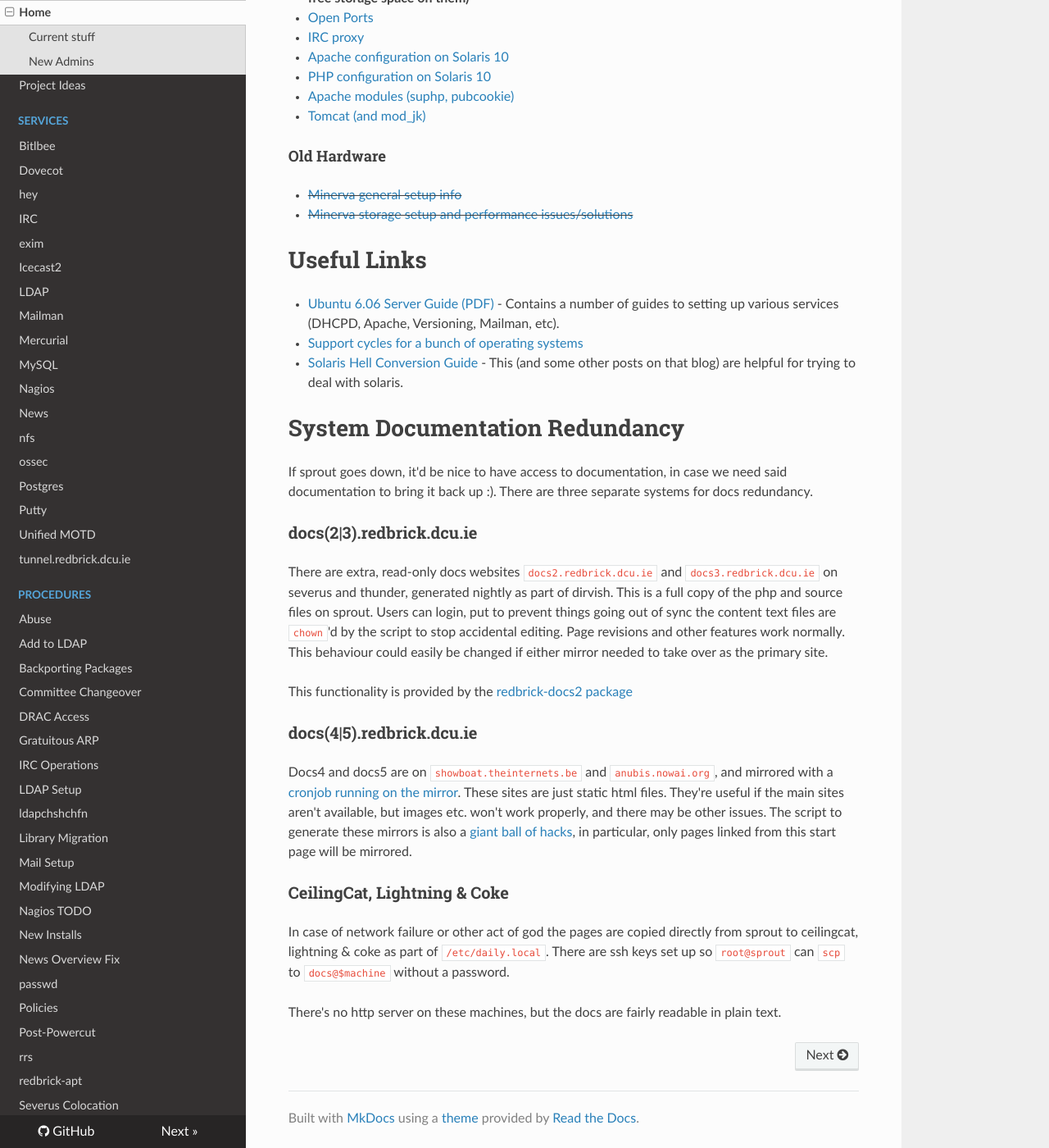
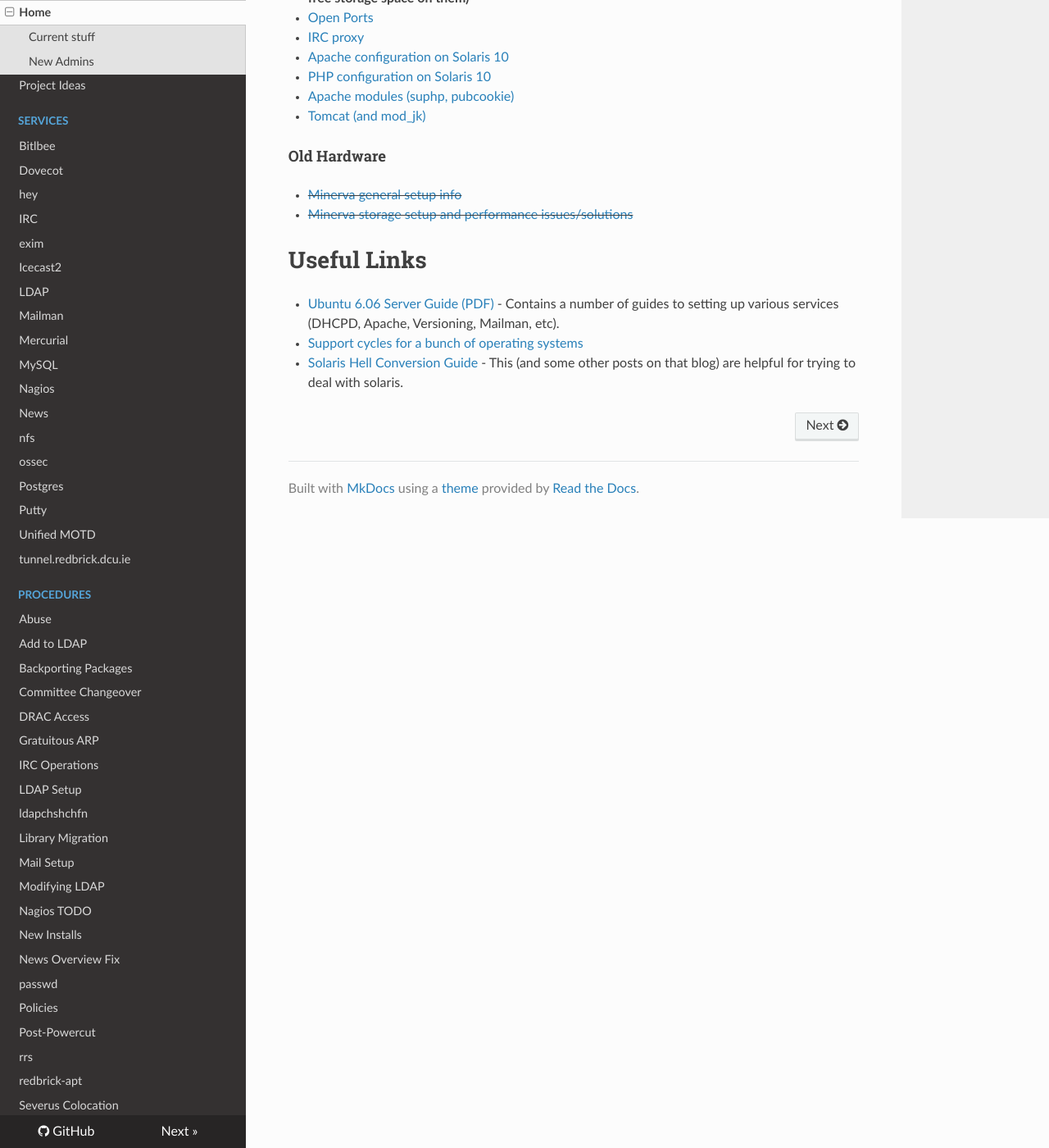
Before and after one commit to redbrick/docs-old, an MkDocs documentation site: the page built from docs/index.md, in a window 1280 px wide and 1400 px high, scrolled down 6380 px. Shown: the whole window at 82% size. Built offline with MkDocs 1.6.1, drawn with Linux system fonts in a browser that asks for light colours; nearby versions of some CDN libraries; old or Windows-style settings are respelled for this version of MkDocs.

Commit message:
no more documentation backups for now (#33)

```diff
--- a/docs/index.md
+++ b/docs/index.md
@@ -277,38 +277,3 @@ This stuff doesn't reflect the current setup, but may be useful sometime.
 * [Solaris Hell Conversion Guide](http://www.cuddletech.com/blog/pivot/entry.php?id=562) -
 	This (and some other posts on that blog) are helpful for trying to deal with
 	solaris.
-
-
-# System Documentation Redundancy
-If sprout goes down, it'd be nice to have access to documentation, in case we
-need said documentation to bring it back up :). There are three separate systems
-for docs redundancy.
-
-### docs(2|3).redbrick.dcu.ie
-There are extra, read-only docs websites `docs2.redbrick.dcu.ie` and
-`docs3.redbrick.dcu.ie` on severus and thunder, generated nightly as part of
-dirvish. This is a full copy of the php and source files on sprout. Users can
-login, put to prevent things going out of sync the content text files are
-`chown`'d by the script to stop accidental editing. Page revisions and other
-features work normally. This behaviour could easily be changed if either mirror
-needed to take over as the primary site.
-
-This functionality is provided by the [redbrick-docs2 package](redbrick-apt)
-
-### docs(4|5).redbrick.dcu.ie
-Docs4 and docs5 are on `showboat.theinternets.be` and `anubis.nowai.org`, and
-mirrored with a [cronjob running on the mirror](docs_mirror_script). These sites
-are just static html files. They're useful if the main sites aren't available,
-but images etc. won't work properly, and there may be other issues. The script
-to generate these mirrors is also a
-[giant ball of hacks](http://www.laputan.org/mud/mud.html#BigBallOfMud),
-in particular, only pages linked from this start page will be mirrored.
-
-### CeilingCat, Lightning & Coke
-In case of network failure or other act of god the pages are copied directly
-from sprout to ceilingcat, lightning & coke as part of `/etc/daily.local`.
-There are ssh keys set up so `root@sprout` can `scp` to `docs@$machine` without
-a password.
-
-There's no http server on these machines, but the docs are fairly readable in
-plain text.
```
